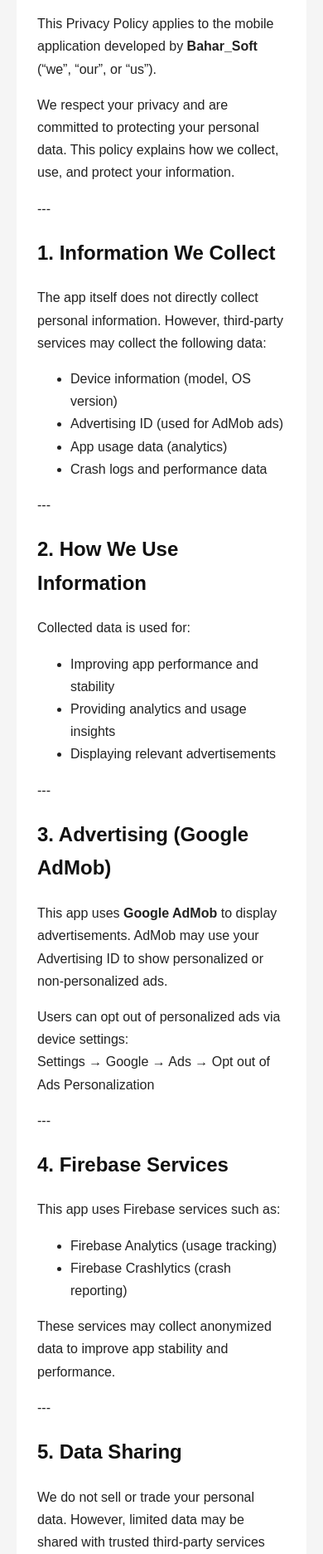
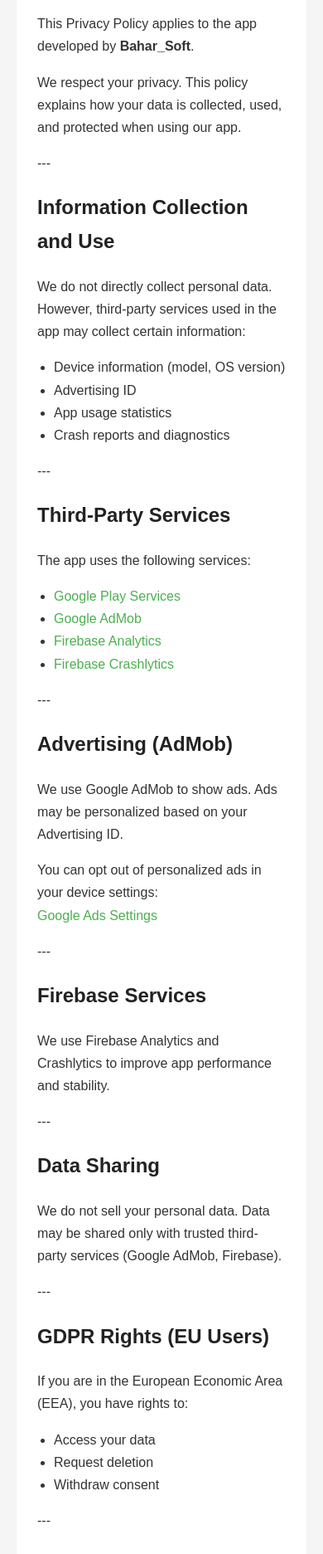
Before and after one commit to AminPourabazari/privacy-policy, a plain HTML site: page index.html in a window 390 px wide. Shown: the part 127-2000 px from the top of the page at 83% size. Drawn offline with Linux system fonts and the light colour scheme.

Commit message:
Update index.html

```diff
--- a/index.html
+++ b/index.html
@@ -1,167 +1,197 @@
 <!DOCTYPE html>
 <html lang="en">
 <head>
-  <meta charset="UTF-8" />
-  <meta name="viewport" content="width=device-width, initial-scale=1.0" />
+  <meta charset="UTF-8">
+  <meta name="viewport" content="width=device-width, initial-scale=1.0">
   <title>Privacy Policy</title>
+
   <style>
+    @font-face {
+      font-family: "Vazir-Bold";
+      src: url("fonts/Vazir-Bold.ttf");
+    }
+
+    :root {
+      --primary-color: #4CAF50;
+      --text-color: #333;
+      --bg-color: #f5f5f5;
+    }
+
+    * {
+      box-sizing: border-box;
+    }
+
     body {
       font-family: Arial, sans-serif;
-      line-height: 1.7;
+      background: var(--bg-color);
       margin: 0;
       padding: 20px;
-      background: #f5f5f5;
-      color: #222;
+      color: var(--text-color);
+      line-height: 1.7;
     }
+
     .container {
       max-width: 900px;
       margin: auto;
       background: #fff;
       padding: 25px;
-      border-radius: 10px;
+      border-radius: 12px;
     }
+
     h1, h2 {
-      color: #111;
+      color: #222;
+      font-family: Arial, sans-serif;
     }
+
     a {
-      color: #1a8f3a;
+      color: var(--primary-color);
+      text-decoration: none;
+    }
+
+    a:hover {
+      text-decoration: underline;
+    }
+
+    ul {
+      padding-left: 20px;
+    }
+
+    .footer {
+      margin-top: 30px;
+      font-size: 13px;
+      color: gray;
     }
   </style>
 </head>
 
 <body>
+
 <div class="container">
 
 <h1>Privacy Policy</h1>
 
 <p>
-This Privacy Policy applies to the mobile application developed by
-<b>Bahar_Soft</b> (“we”, “our”, or “us”).
+This Privacy Policy applies to the app developed by
+<b>Bahar_Soft</b>.
 </p>
 
 <p>
-We respect your privacy and are committed to protecting your personal data. This policy explains how we collect, use, and protect your information.
+We respect your privacy. This policy explains how your data is collected, used, and protected when using our app.
 </p>
 
 ---
 
-<h2>1. Information We Collect</h2>
+<h2>Information Collection and Use</h2>
 
-<p>The app itself does not directly collect personal information. However, third-party services may collect the following data:</p>
+<p>
+We do not directly collect personal data. However, third-party services used in the app may collect certain information:
+</p>
 
 <ul>
   <li>Device information (model, OS version)</li>
-  <li>Advertising ID (used for AdMob ads)</li>
-  <li>App usage data (analytics)</li>
-  <li>Crash logs and performance data</li>
+  <li>Advertising ID</li>
+  <li>App usage statistics</li>
+  <li>Crash reports and diagnostics</li>
 </ul>
 
 ---
 
-<h2>2. How We Use Information</h2>
+<h2>Third-Party Services</h2>
 
-<p>Collected data is used for:</p>
+<p>The app uses the following services:</p>
 
 <ul>
-  <li>Improving app performance and stability</li>
-  <li>Providing analytics and usage insights</li>
-  <li>Displaying relevant advertisements</li>
+  <li><a href="https://www.google.com/policies/privacy/" target="_blank">Google Play Services</a></li>
+  <li><a href="https://policies.google.com/technologies/ads" target="_blank">Google AdMob</a></li>
+  <li><a href="https://firebase.google.com/policies/analytics" target="_blank">Firebase Analytics</a></li>
+  <li><a href="https://firebase.google.com/support/privacy/" target="_blank">Firebase Crashlytics</a></li>
 </ul>
 
 ---
 
-<h2>3. Advertising (Google AdMob)</h2>
+<h2>Advertising (AdMob)</h2>
 
 <p>
-This app uses <b>Google AdMob</b> to display advertisements.
-AdMob may use your Advertising ID to show personalized or non-personalized ads.
+We use Google AdMob to show ads. Ads may be personalized based on your Advertising ID.
 </p>
 
 <p>
-Users can opt out of personalized ads via device settings:
+You can opt out of personalized ads in your device settings:
 <br>
-Settings → Google → Ads → Opt out of Ads Personalization
+<a href="https://support.google.com/ads/answer/2662922" target="_blank">
+Google Ads Settings
+</a>
 </p>
 
 ---
 
-<h2>4. Firebase Services</h2>
-
-<p>This app uses Firebase services such as:</p>
-
-<ul>
-  <li>Firebase Analytics (usage tracking)</li>
-  <li>Firebase Crashlytics (crash reporting)</li>
-</ul>
+<h2>Firebase Services</h2>
 
 <p>
-These services may collect anonymized data to improve app stability and performance.
+We use Firebase Analytics and Crashlytics to improve app performance and stability.
 </p>
 
 ---
 
-<h2>5. Data Sharing</h2>
+<h2>Data Sharing</h2>
 
 <p>
-We do not sell or trade your personal data.
-However, limited data may be shared with trusted third-party services such as Google AdMob and Firebase for functionality purposes.
+We do not sell your personal data. Data may be shared only with trusted third-party services (Google AdMob, Firebase).
 </p>
 
 ---
 
-<h2>6. GDPR Compliance (EU Users)</h2>
+<h2>GDPR Rights (EU Users)</h2>
 
 <p>
-If you are located in the European Economic Area (EEA), you have the following rights:
+If you are in the European Economic Area (EEA), you have rights to:
 </p>
 
 <ul>
-  <li>Right to access your data</li>
-  <li>Right to request deletion</li>
-  <li>Right to withdraw consent at any time</li>
+  <li>Access your data</li>
+  <li>Request deletion</li>
+  <li>Withdraw consent</li>
 </ul>
 
+---
+
+<h2>Children’s Privacy</h2>
+
 <p>
-We request user consent for personalized advertising where required.
+This app is not intended for children under 13. We do not knowingly collect data from children.
 </p>
 
 ---
 
-<h2>7. Children’s Privacy</h2>
+<h2>Security</h2>
 
 <p>
-This app is not directed toward children under the age of 13.
-We do not knowingly collect personal data from children.
+We use reasonable security measures, but no method of transmission is 100% secure.
 </p>
 
 ---
 
-<h2>8. Data Security</h2>
+<h2>Changes</h2>
 
 <p>
-We take reasonable measures to protect your data. However, no method of transmission over the internet is 100% secure.
+We may update this Privacy Policy periodically. Changes will be posted on this page.
 </p>
 
 ---
 
-<h2>9. Changes to This Policy</h2>
+<h2>Contact</h2>
 
 <p>
-We may update this Privacy Policy from time to time. Any changes will be posted on this page.
-</p>
-
----
-
-<h2>10. Contact Us</h2>
-
-<p>
-If you have any questions about this Privacy Policy, contact us at:
+If you have any questions:
 <br>
 <b>absoft.developer@gmail.com</b>
 </p>
 
-<p><small>Effective date: 2026</small></p>
+<div class="footer">
+Effective date: 2026
+</div>
 
 </div>
+
 </body>
 </html>
```
